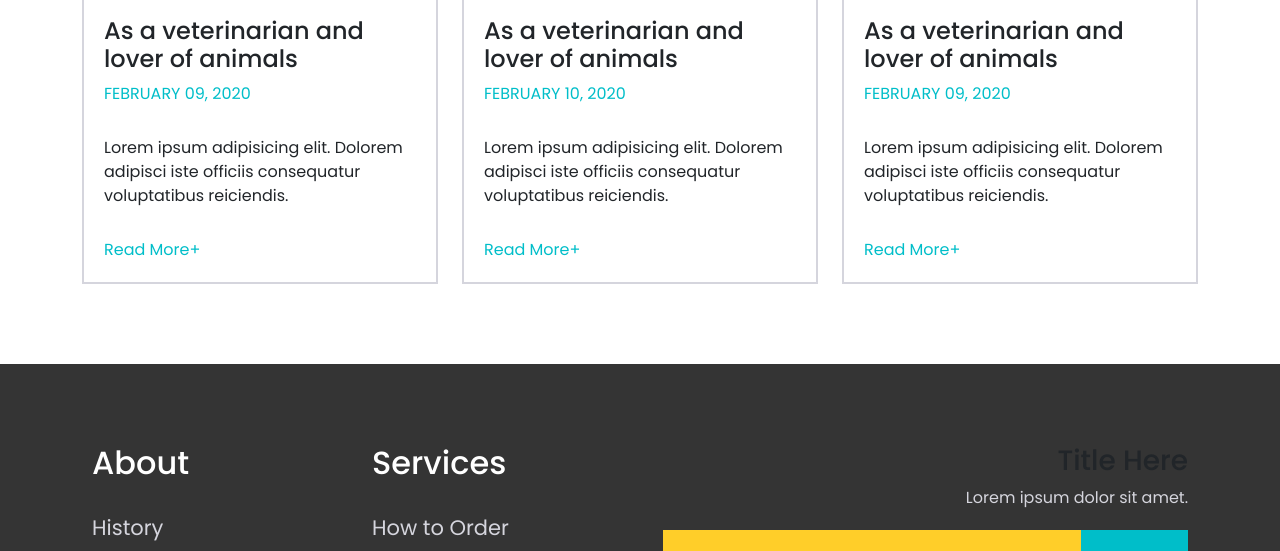
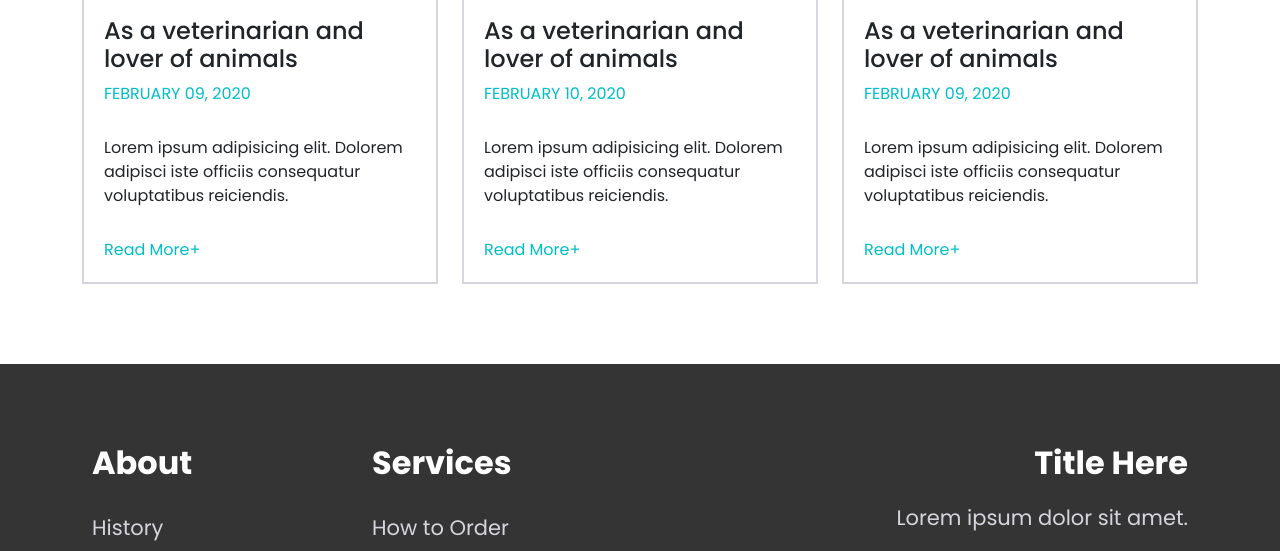
Before and after one commit to devkowsir/Animal, a plain HTML site: page index.html in a window 1280 px wide. Shown: the part 6027-6578 px from the top of the page. Drawn offline with Linux system fonts and the light colour scheme.

Commit message:
Add files via upload

```diff
--- a/css/style.css
+++ b/css/style.css
@@ -330,11 +330,13 @@ footer ul {
 footer h2 {
   color: #ffffff;
   margin-bottom: 30px;
+  font-weight: 600;
 }
 footer .col-md-3 a {
     color: #d5d5dd;
 }
 footer p {
+  font-size: 21px;
   color: #d5d5dd;
 }
 footer .col-md-3 li {
@@ -346,8 +348,11 @@ footer .col-md-3 li a {
 footer .col-md-6 {
   text-align: right;
 }
-footer .col-md-6 input {
-  height: 70px;
+footer h3 {
+  font-size: 32px;
+  font-weight: 600;
+  color: #ffffff !important;
+  margin-bottom: 20px;
 }
 .msg {
   display: flex;
```
